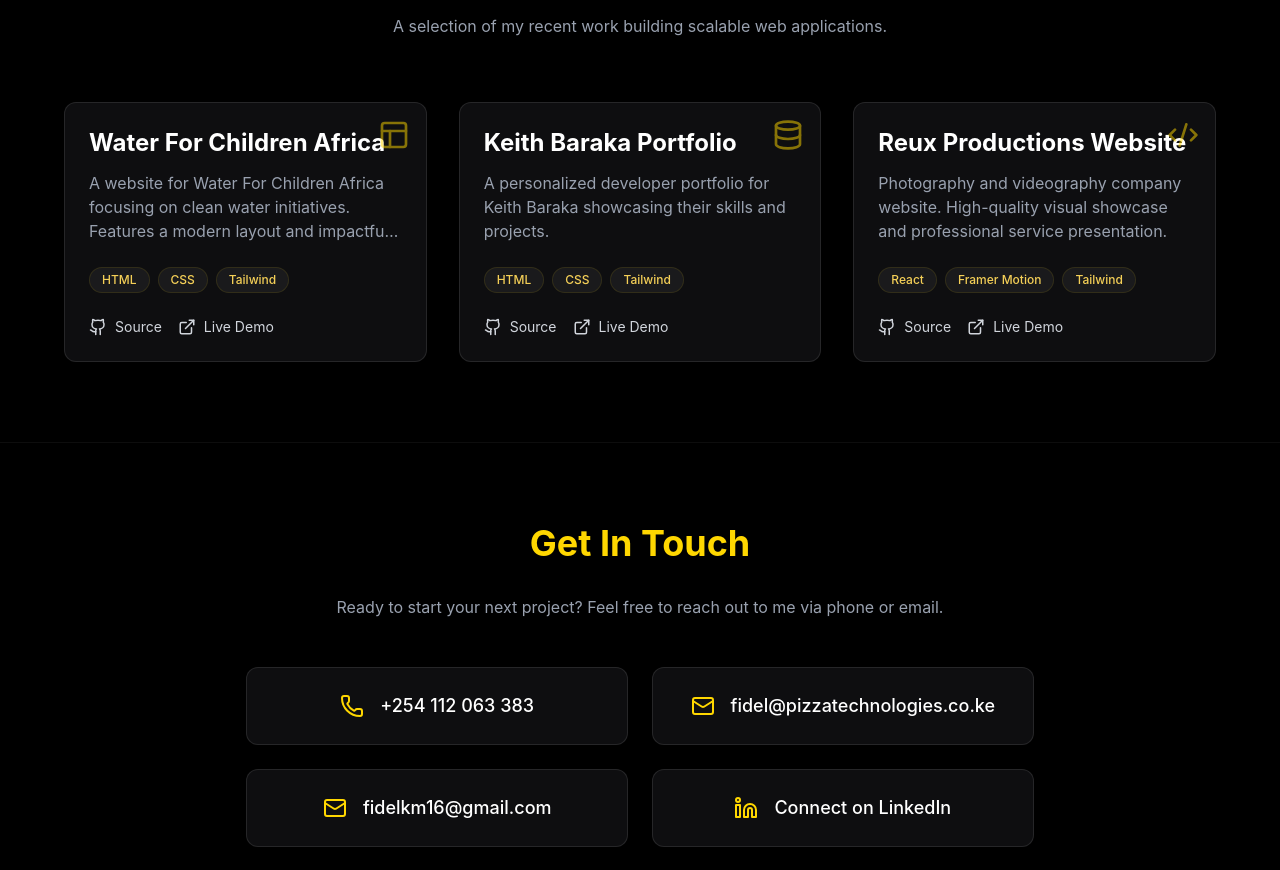
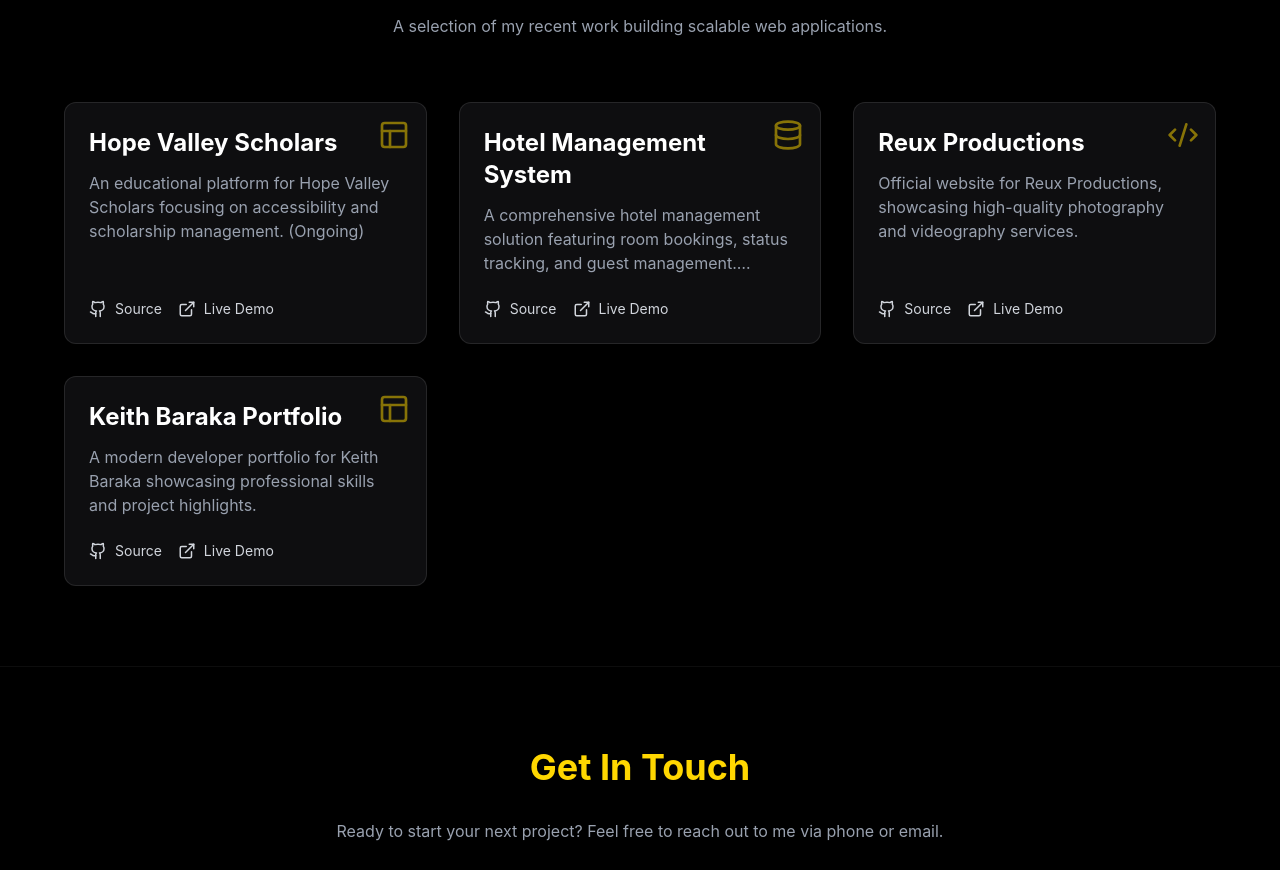
Before and after one commit to Fidelkyalo/Fidel_Portfolio, a React (Vite) app: page / in a window 1280 px wide. Shown: the part 1859-2729 px from the top of the page. Built offline with nearby package versions, Linux system fonts and the light colour scheme.

Commit message:
Refine projects: Add Hope Valley Scholars and Hotel System, remove tags

```diff
--- a/src/components/Projects.jsx
+++ b/src/components/Projects.jsx
@@ -4,25 +4,28 @@ import { Github, ExternalLink, Code2, Layout, Database } from 'lucide-react';
 
 const projects = [
     {
-        title: "Water For Children Africa",
-        description: "A website for Water For Children Africa focusing on clean water initiatives. Features a modern layout and impactful storytelling.",
-        tags: ["HTML", "CSS", "Tailwind"],
-        links: { github: "#", live: "https://waterforchildrenafrica.pizzatechnologies.co.ke/" },
+        title: "Hope Valley Scholars",
+        description: "An educational platform for Hope Valley Scholars focusing on accessibility and scholarship management. (Ongoing)",
+        links: { github: "#", live: "https://hope-valley-scholars.vercel.app/" },
         icon: <Layout className="w-8 h-8 text-gold" />
     },
     {
-        title: "Keith Baraka Portfolio",
-        description: "A personalized developer portfolio for Keith Baraka showcasing their skills and projects.",
-        tags: ["HTML", "CSS", "Tailwind"],
-        links: { github: "#", live: "https://www.keith.pizzatechnologies.co.ke/" },
+        title: "Hotel Management System",
+        description: "A comprehensive hotel management solution featuring room bookings, status tracking, and guest management. (Ongoing)",
+        links: { github: "#", live: "https://g-road-hotel-management-system.vercel.app/" },
         icon: <Database className="w-8 h-8 text-gold" />
     },
     {
-        title: "Reux Productions Website",
-        description: "Photography and videography company website. High-quality visual showcase and professional service presentation.",
-        tags: ["React", "Framer Motion", "Tailwind"],
+        title: "Reux Productions",
+        description: "Official website for Reux Productions, showcasing high-quality photography and videography services.",
         links: { github: "#", live: "https://reux-production.vercel.app/" },
         icon: <Code2 className="w-8 h-8 text-gold" />
+    },
+    {
+        title: "Keith Baraka Portfolio",
+        description: "A modern developer portfolio for Keith Baraka showcasing professional skills and project highlights.",
+        links: { github: "#", live: "https://www.keith.pizzatechnologies.co.ke/" },
+        icon: <Layout className="w-8 h-8 text-gold" />
     }
 ];
 
@@ -32,7 +35,7 @@ const ProjectCard = ({ project, index }) => (
         whileInView={{ opacity: 1, y: 0 }}
         transition={{ duration: 0.5, delay: index * 0.1 }}
         viewport={{ once: true }}
-        className="glass-card p-6 rounded-xl relative group overflow-hidden"
+        className="glass-card p-6 rounded-xl relative group overflow-hidden flex flex-col h-full"
     >
         <div className="absolute top-0 right-0 p-4 opacity-50 group-hover:opacity-100 transition-opacity">
             {project.icon}
@@ -46,20 +49,12 @@ const ProjectCard = ({ project, index }) => (
             {project.description}
         </p>
 
-        <div className="flex flex-wrap gap-2 mb-6">
-            {project.tags.map((tag) => (
-                <span key={tag} className="px-3 py-1 text-xs font-medium bg-white/5 text-gold-light rounded-full border border-gold/10">
-                    {tag}
-                </span>
-            ))}
-        </div>
-
         <div className="flex items-center gap-4 mt-auto">
             <a href={project.links.github} className="flex items-center gap-2 text-sm text-gray-300 hover:text-white transition-colors">
                 <Github size={18} />
                 <span>Source</span>
             </a>
-            <a href={project.links.live} className="flex items-center gap-2 text-sm text-gray-300 hover:text-white transition-colors">
+            <a href={project.links.live} target="_blank" rel="noopener noreferrer" className="flex items-center gap-2 text-sm text-gray-300 hover:text-white transition-colors">
                 <ExternalLink size={18} />
                 <span>Live Demo</span>
             </a>
```
